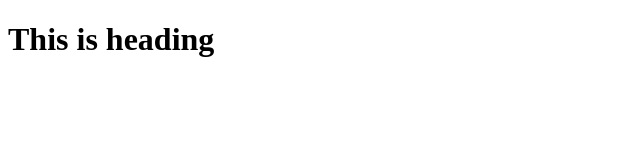
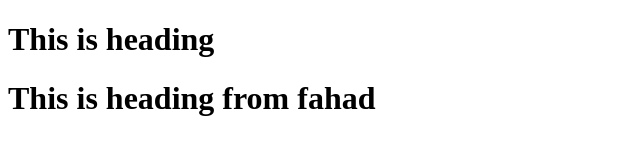
Before and after one commit to ubaid0409/Group-Work, a plain HTML site: page index.html in a window 1280 px wide. Shown: the whole page, without its empty margins (0-640 px from the left). Drawn offline with Linux system fonts and the light colour scheme.

Commit message:
add one line

```diff
--- a/index.html
+++ b/index.html
@@ -7,5 +7,7 @@
 </head>
 <body>
     <h1>This is heading</h1>
+    <h1>This is heading from fahad </h1>
+
 </body>
 </html>
```
